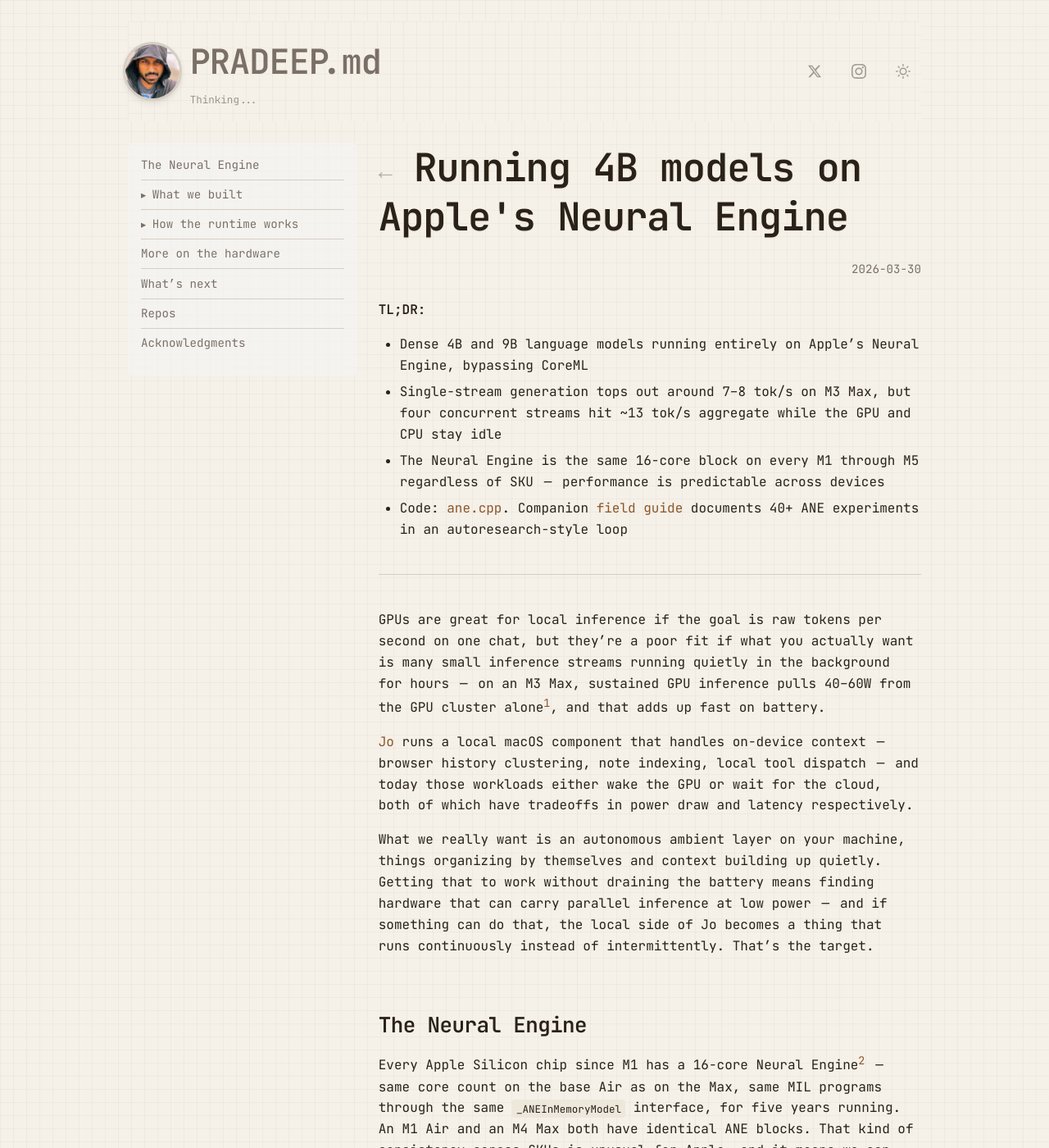
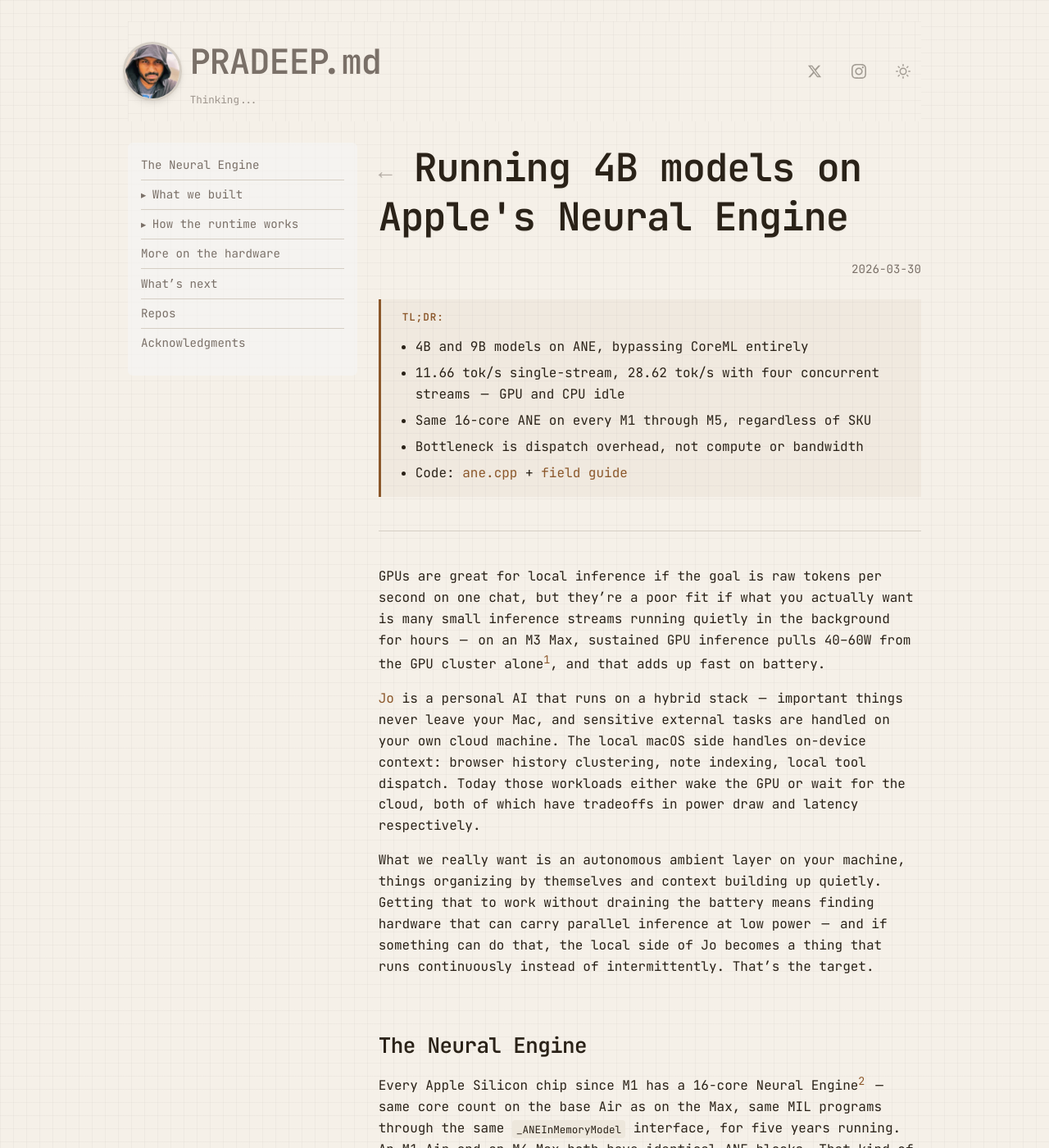
Before and after one commit to skyfallsin/skyfallsin.github.io, a Jekyll site: the page built from _posts/2026-03-30-apple-neural-engine-local-llm-agents.md, in a window 1280 px wide and 1400 px high. Shown: the whole window at 82% size. Built offline with Jekyll 4.4.1, drawn with Linux system fonts in a browser that asks for light colours; nearby versions of some CDN libraries.

Commit message:
fix TL;DR: callout styling, align numbers with post, trim bullets, add Jo context

```diff
--- a/_layouts/default.html
+++ b/_layouts/default.html
@@ -539,6 +539,36 @@
     }
     [data-theme="dark"] article blockquote {
       border-left-color: var(--accent);
+    }
+
+    /* ─── TL;DR callout ──────────────────────────────── */
+    .tldr {
+      border-left: 3px solid var(--accent);
+      padding: var(--lk-size-md) var(--lk-size-lg);
+      margin-bottom: var(--lk-size-xl);
+      background: color-mix(in srgb, var(--accent) 4%, transparent);
+      border-radius: 0 var(--lk-radius-sm) var(--lk-radius-sm) 0;
+    }
+    .tldr > p:first-child {
+      font-size: var(--lk-font-caption);
+      font-weight: 600;
+      letter-spacing: 0.08em;
+      text-transform: uppercase;
+      color: var(--accent);
+      margin: 0 0 var(--lk-size-xs) 0;
+      line-height: 1;
+    }
+    .tldr ul {
+      margin-bottom: 0;
+      padding-left: var(--lk-size-md);
+    }
+    .tldr li {
+      margin-bottom: var(--lk-size-2xs);
+      font-size: var(--lk-font-body);
+      line-height: var(--lk-leading-relaxed);
+    }
+    .tldr li:last-child {
+      margin-bottom: 0;
     }
 
 
--- a/_posts/2026-03-30-apple-neural-engine-local-llm-agents.md
+++ b/_posts/2026-03-30-apple-neural-engine-local-llm-agents.md
@@ -7,16 +7,17 @@
 ---
 
 **TL;DR:**
-- Dense 4B and 9B language models running entirely on Apple's Neural Engine, bypassing CoreML
-- Single-stream generation tops out around 7–8 tok/s on M3 Max, but four concurrent streams hit ~13 tok/s aggregate while the GPU and CPU stay idle
-- The Neural Engine is the same 16-core block on every M1 through M5 regardless of SKU — performance is predictable across devices
-- Code: [ane.cpp](https://github.com/skyfallsin/ane.cpp). Companion [field guide](https://github.com/skyfallsin/apple-neural-engine-field-guide) documents 40+ ANE experiments in an autoresearch-style loop
+- 4B and 9B models on ANE, bypassing CoreML entirely
+- 11.66 tok/s single-stream, 28.62 tok/s with four concurrent streams — GPU and CPU idle
+- Same 16-core ANE on every M1 through M5, regardless of SKU
+- Bottleneck is dispatch overhead, not compute or bandwidth
+- Code: [ane.cpp](https://github.com/skyfallsin/ane.cpp) + [field guide](https://github.com/skyfallsin/apple-neural-engine-field-guide)
 
 ---
 
 GPUs are great for local inference if the goal is raw tokens per second on one chat, but they're a poor fit if what you actually want is many small inference streams running quietly in the background for hours — on an M3 Max, sustained GPU inference pulls 40–60W from the GPU cluster alone[^1], and that adds up fast on battery.
 
-[Jo](https://askjo.ai) runs a local macOS component that handles on-device context — browser history clustering, note indexing, local tool dispatch — and today those workloads either wake the GPU or wait for the cloud, both of which have tradeoffs in power draw and latency respectively.
+[Jo](https://askjo.ai) is a personal AI that runs on a hybrid stack — important things never leave your Mac, and sensitive external tasks are handled on your own cloud machine. The local macOS side handles on-device context: browser history clustering, note indexing, local tool dispatch. Today those workloads either wake the GPU or wait for the cloud, both of which have tradeoffs in power draw and latency respectively.
 
 What we really want is an autonomous ambient layer on your machine, things organizing by themselves and context building up quietly. Getting that to work without draining the battery means finding hardware that can carry parallel inference at low power — and if something can do that, the local side of Jo becomes a thing that runs continuously instead of intermittently. That's the target.
 
```
Also changed, not shown: _layouts/post.html (+15 -0 lines).
